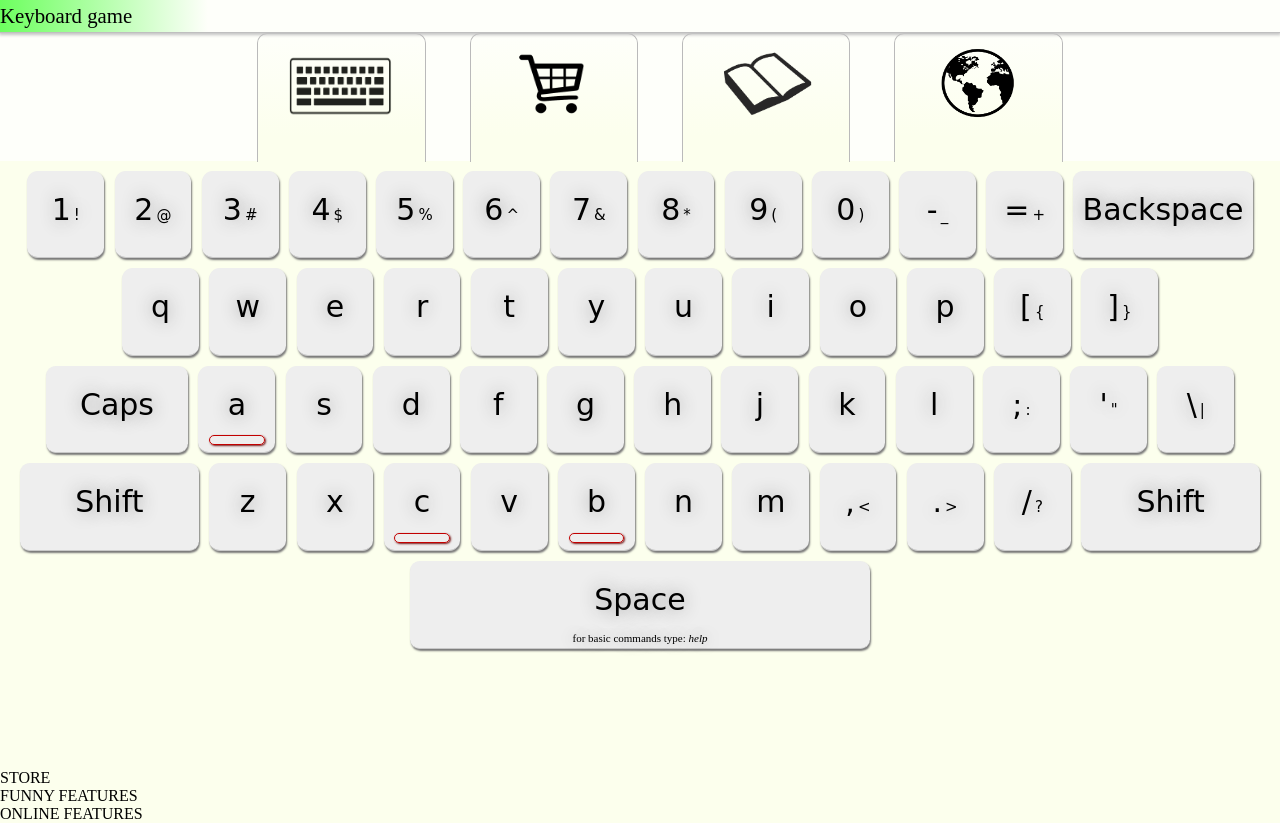
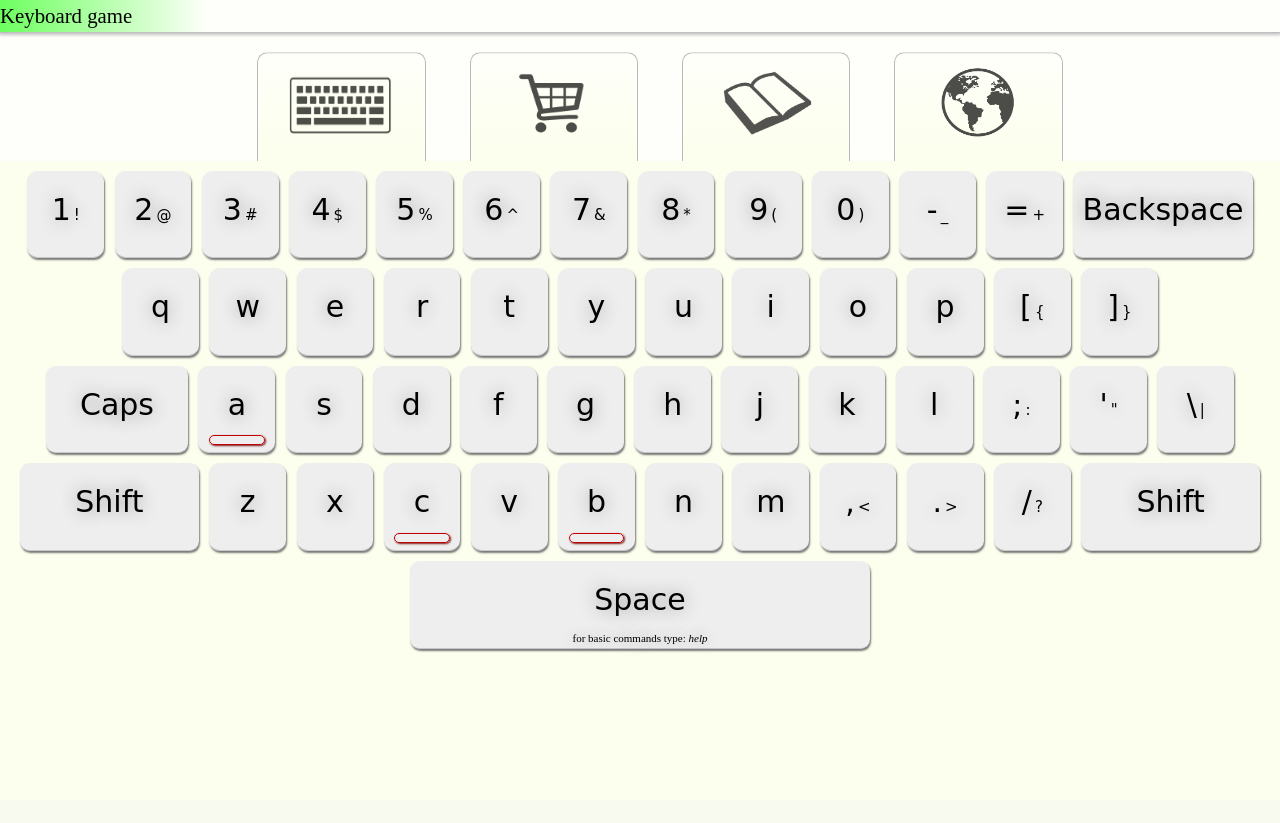
Before and after one commit to cynka02/cynka02.github.io, a PHP site: page /client/index.html in a window 1280 px wide. After the commit the page ends 653 px from the top, so only its background shows below. Run offline with PHP 8.4, Linux system fonts and the light colour scheme; some libraries are stand-ins or nearby versions.

Commit message:
Update styles.css

```diff
--- a/client/styles.css
+++ b/client/styles.css
@@ -3,6 +3,7 @@ body
 	margin: 0;
 	padding: 0;
 	background-color: #fcffed;
+	cursor: default;
 }
 #Alert
 {
@@ -15,6 +16,7 @@ body
 	border-radius: 20px;
 	box-shadow: 2px 3px 7px 4px #cb9e9e;
 	display: none;
+	z-index: 10;
 }
 @keyframes fadeIn {
     from { opacity: 0; }
@@ -22,12 +24,14 @@ body
 }
 #AlertText
 {
+	position: relative;
 	font-size: 14px;
 	font-family: Bradley Hand, cursive;
 	margin-left: 3%;
 	margin-top: 2%;
 	text-align: left;
 	width: 95%;
+	z-index: 10;
 }
 #AlertConfirm
 {
@@ -44,6 +48,7 @@ body
 	border-radius: 10px;
 	background-color: #fcffed;
 	box-shadow: 1px 1px 7px 0px #dd9999;
+	z-index: 10;
 }
 #main
 {
@@ -54,10 +59,10 @@ body
 {
 	height: 5%;
 	width: 100%;
-	background: linear-gradient(90deg, rgba(187,255,152,1) 0%, rgba(254,255,250,1) 16%);
+	background: linear-gradient(90deg, rgba(109,255,95,1) 0%, rgba(254,255,250,1) 16%);
 	border-bottom: 1px solid #bfbfbf;
 	box-shadow: 0px 1px 3px 1px #c3c3c3;
-	position:relative;
+	position: relative;
 	z-index: 10;
 }
 #menu
@@ -66,6 +71,7 @@ body
 	width: 100%;
 	background-color: #fefffa;
 	text-align: center;
+	overflow:hidden;
 }
 #menu1, #menu2, #menu3, #menu4
 {
@@ -73,6 +79,7 @@ body
 	max-width: 13%;
 	height: 100%;
 	display: inline-block;
+	direction: rtl;
 	background: linear-gradient(180deg, rgba(254,255,250,1) 0%, rgba(252,255,237,1) 80%);
 	margin-left: 40px;
 	border-top-left-radius: 10px;
@@ -82,16 +89,26 @@ body
 	border-right: 1px solid #bababa;
 	border-left: 1px solid #bababa;
 	line-height: 100px;
-	font-size: 20px;
+	font-size: 25px;
+	transition: all 0.4s ease;
 }
-#menu1 span, #menu2 span, #menu3 span, #menu4 span
+#menu1 img, #menu2 img, #menu3 img, #menu4 img
 {
 	transition: all 0.4s ease;
 	display: inline-block;
+	opacity: 0.8;
 }
-#menu1:hover span, #menu2:hover span, #menu3:hover span, #menu4:hover span
+#menu2 img, #menu4 img
 {
-	transform: scale(1.5,1.5);
+	opacity: 0.7;
+}
+#menu1:hover img, #menu2:hover img, #menu3:hover img, #menu4:hover img
+{
+	transform: scale(1.15,1.15);
+}
+#menu > *
+{
+	transform: translateY(15%);
 }
 #menu1:hover::before, #menu2:hover::before, #menu3:hover::before, #menu4:hover::before
 {
@@ -143,12 +160,11 @@ body
 {
 	width: 70%;
 	height: 9%;
-	position: relative;
 	margin: 0 auto;
 	margin-top: -15%;
 	border: 1px solid black;
 	box-shadow: 1px 1px 3px 0px #787878;
-	border-radius: 5px;
+	border-radius: 500px;
 	display: none;
 }
 #qBar, #wBar, #eBar, #rBar, #tBar, #yBar, #uBar, #iBar, #oBar, #pBar, #aBar, #sBar, #dBar, #fBar, #gBar, #hBar, #jBar, #kBar, #lBar, #zBar, #xBar, #cBar, #vBar, #bBar, #nBar, #mBar
@@ -200,6 +216,36 @@ body
 	width: 36%;
 	display: inline-block;
 }
+#store
+{
+	height: 99.6%;
+	width: 100%;
+	display: none;
+	background-color: #fcffed;
+	line-height: 300px;
+	font-size: 40px;
+	text-align: center;
+}
+#features
+{
+	height: 99.6%;
+	width: 100%;
+	display: none;
+	background-color: #fcffed;
+	line-height: 300px;
+	font-size: 40px;
+	text-align: center;
+}
+#online
+{
+	height: 99.6%;
+	width: 100%;
+	display: none;
+	background-color: #fcffed;
+	line-height: 300px;
+	font-size: 40px;
+	text-align: center;
+}
 #Help
 {
 	position: relative;
@@ -219,7 +265,7 @@ body
 	width: 20px;
 	height: 20px;
 	float: left;
-	font-size: 17;
+	font-size: medium;
 	margin-left: 65%;
 }
 @keyframes count {
@@ -244,8 +290,7 @@ body
 	height: 50%;
 	width: 90%;
 	margin: auto;
-	padding-top: 2.2%;
-	font-size: 15px;
+	padding-top: 1.5%;
 	text-align: center;
 }
 #poletekst
```
